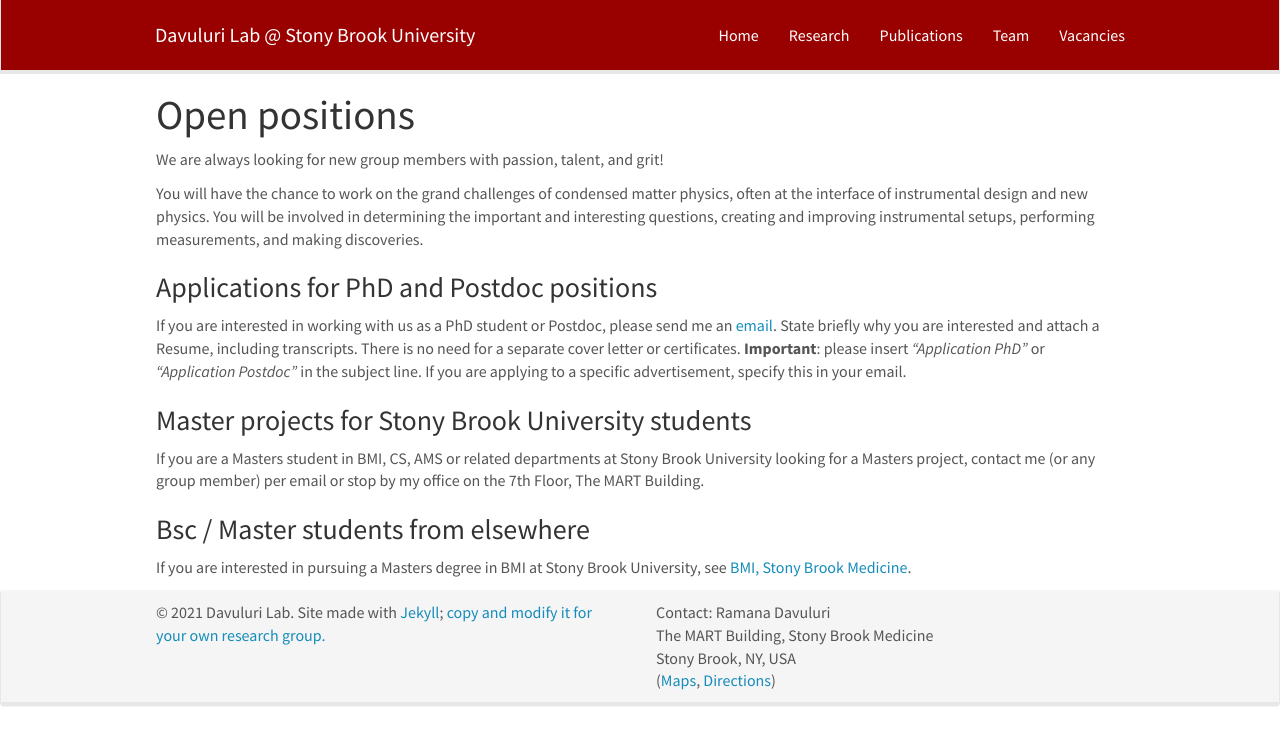
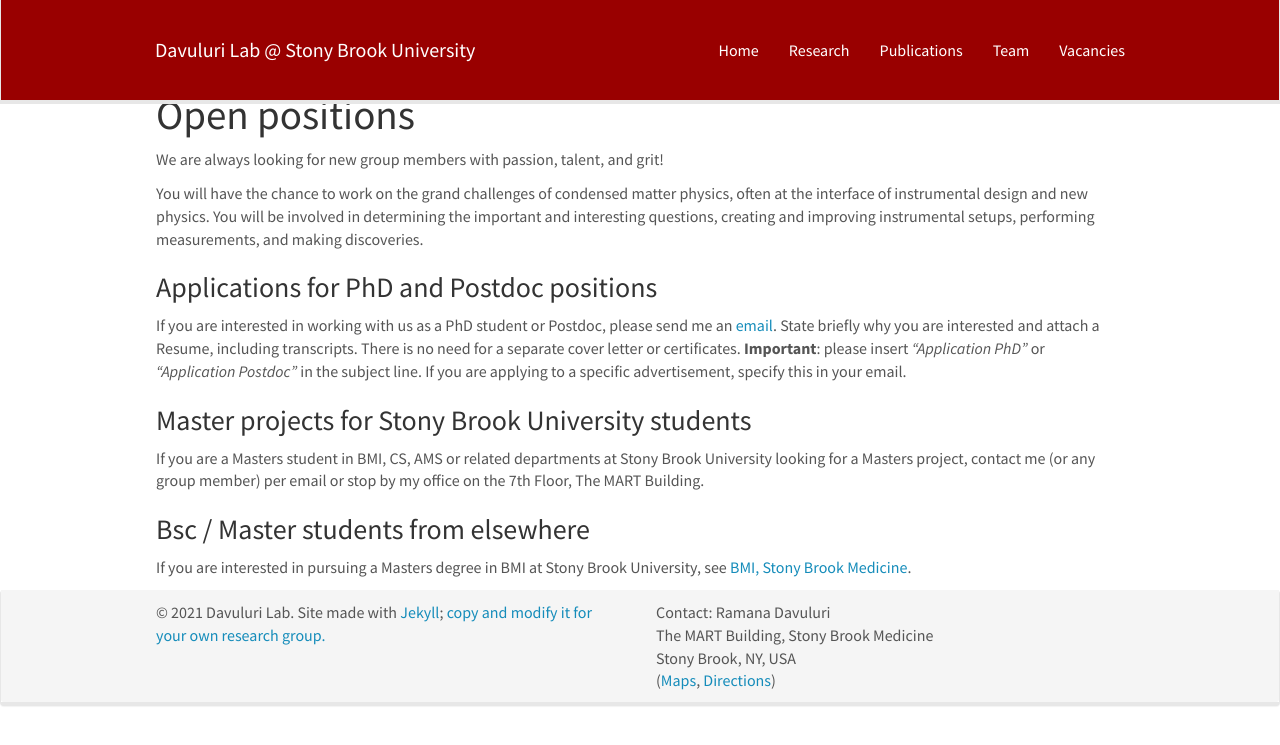
Before and after one commit to DavuluriLab/DavuluriLab.github.io, a Jekyll site: the page built from _pages/openings.md, in a window 1280 px wide. Shown: the top 745 px of the page. Built offline with Jekyll 4.4.1, drawn with Linux system fonts in a browser that asks for light colours; nearby versions of some CDN libraries.

Commit message:
Update _variables.scss

```diff
--- a/_sass/bootstrap/_variables.scss
+++ b/_sass/bootstrap/_variables.scss
@@ -358,7 +358,7 @@ $container-lg:                 $container-large-desktop !default;
 //##
 
 // Basics of a navbar
-$navbar-height:                    70px !default;
+$navbar-height:                    100px !default;
 $navbar-margin-bottom:             $line-height-computed !default;
 $navbar-border-radius:             $border-radius-base !default;
 $navbar-padding-horizontal:        floor(($grid-gutter-width / 2)) !default;
```
